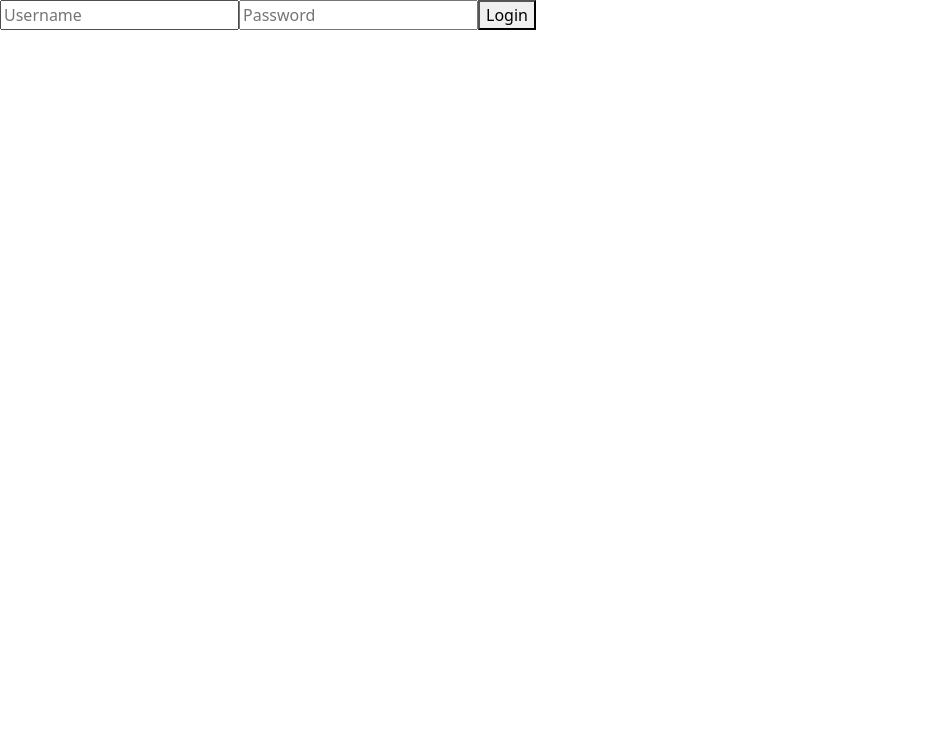
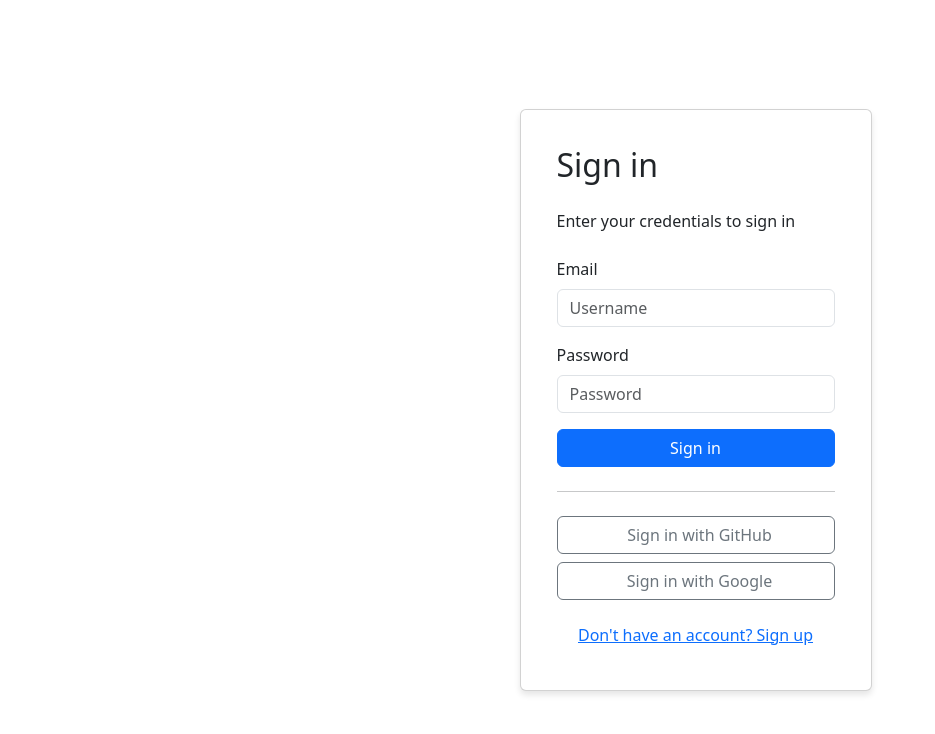
Before and after one commit to GreatATSUI/hrms, a React (Create React App) app: page /login in a window 1280 px wide. Shown: the top 734 px of the page, without its empty margins (0-935 px from the left). Built offline with nearby package versions, Linux system fonts and the light colour scheme.

Commit message:
Login page added

```diff
--- a/src/App.js
+++ b/src/App.js
@@ -1,11 +1,11 @@
 import React from 'react';
 import { BrowserRouter as Router, Routes, Route } from 'react-router-dom';
 import Dashboard from './components/dashboard/Dashboard1';
-import Login from './components/login/LoginComponent';
 import Registration from './components/registration/Registration1';
 import Home from './components/home/Home1';
 import AuthProvider from './components/auth/AuthContext';
 import PrivateRoute from './components/auth/PrivateRoute';
+import AuthPage from './components/login/authpage';
 
 
 function App() {
@@ -14,7 +14,7 @@ function App() {
     <Router>
       <Routes>
         <Route path="/" element={<Home />} />
-        <Route path="/login" element={<Login />} />
+        <Route path="/login" element={<AuthPage />} />
         <Route path="/registration" element={<Registration />} />
             {/* Private Routes */}
             <Route path="/dashboard" element={<PrivateRoute component={Dashboard} />} />
--- a/src/components/home/Home1.js
+++ b/src/components/home/Home1.js
@@ -4,6 +4,7 @@ import { Link } from 'react-router-dom';
 function Home() {
     return (
         <div className="App">
+            <div>
             <div className="d-flex justify-content-center align-items-center vh-100">
                 <div className="card text-center" style={{ width: '20rem' }}>
                     <div className="card-body">
@@ -16,6 +17,7 @@ function Home() {
                     </div>
                 </div>
             </div>
+            </div>
         </div>
     );
 }
--- /dev/null
+++ b/src/components/login/LoginPage.jsx
@@ -0,0 +1,122 @@
+import { useState, useContext } from "react";
+import { AuthContext } from "../auth/AuthContext";
+import { useNavigate } from "react-router-dom";
+
+const AuthCard = () => {
+  const [username, setUsername] = useState("");
+  const [password, setPassword] = useState("");
+  const { login } = useContext(AuthContext);
+  const navigate = useNavigate();
+  const [isLogin, setIsLogin] = useState(true);
+  const [isLoading, setIsLoading] = useState(false);
+
+  const handleSubmit = async (e) => {
+    e.preventDefault();
+    setIsLoading(true);
+    try {
+      await login(username, password);
+      console.log("Login successful!");
+      navigate("/dashboard");
+    } catch (error) {
+      console.error("Login failed", error);
+      alert("Invalid credentials");
+    } finally {
+      setIsLoading(false);
+    }
+  };
+
+  return (
+    <div className="card" style={{ width: "22rem" }}>
+      <div className="card-body">
+        <h2 className="card-title mb-4">
+          {isLogin ? "Sign in" : "Create an account"}
+        </h2>
+        <p className="card-text mb-4">
+          {isLogin
+            ? "Enter your credentials to sign in"
+            : "Enter your information to create an account"}
+        </p>
+        <form onSubmit={handleSubmit}>
+          {!isLogin && (
+            <div className="mb-3">
+              <label htmlFor="name" className="form-label">
+                Name
+              </label>
+              <input
+                id="name"
+                type="text"
+                className="form-control"
+                placeholder="John Doe"
+                required
+              />
+            </div>
+          )}
+          <div className="mb-3">
+            <label htmlFor="email" className="form-label">
+              Email
+            </label>
+            <input
+              type="text"
+              placeholder="Username"
+              value={username}
+              onChange={(e) => setUsername(e.target.value)}
+              required
+              className="form-control"
+            />
+          </div>
+          <div className="mb-3">
+            <label htmlFor="password" className="form-label">
+              Password
+            </label>
+            <input
+              type="password"
+              placeholder="Password"
+              value={password}
+              onChange={(e) => setPassword(e.target.value)}
+              required
+              className="form-control"
+            />
+          </div>
+          <button
+            type="submit"
+            className="btn btn-primary w-100"
+            disabled={isLoading}
+          >
+            {isLoading ? (
+              <>
+                <span
+                  className="spinner-border spinner-border-sm me-2"
+                  role="status"
+                  aria-hidden="true"
+                ></span>
+                Processing...
+              </>
+            ) : isLogin ? (
+              "Sign in"
+            ) : (
+              "Create account"
+            )}
+          </button>
+        </form>
+        <hr className="my-4" />
+        <div className="d-grid gap-2">
+          <button className="btn btn-outline-secondary">
+            <i className="bi bi-github me-2"></i> Sign in with GitHub
+          </button>
+          <button className="btn btn-outline-secondary">
+            <i className="bi bi-google me-2"></i> Sign in with Google
+          </button>
+        </div>
+        <div className="text-center mt-3">
+          <button onClick={() => setIsLogin(!isLogin)} className="btn btn-link">
+            {isLogin
+              ? "Don't have an account? Sign up"
+              : "Already have an account? Sign in"}
+          </button>
+        </div>
+      </div>
+    </div>
+  );
+};
+
+export default AuthCard;
--- /dev/null
+++ b/src/components/login/authpage.jsx
@@ -0,0 +1,15 @@
+import AuthCard from "./LoginPage"
+
+const AuthPage = () => {
+  return (
+    <div className="container">
+      <div className="row justify-content-center align-items-center min-vh-100">
+        <div className="col-md-3">
+          <AuthCard />
+        </div>
+      </div>
+    </div>
+  )
+}
+
+export default AuthPage
```
